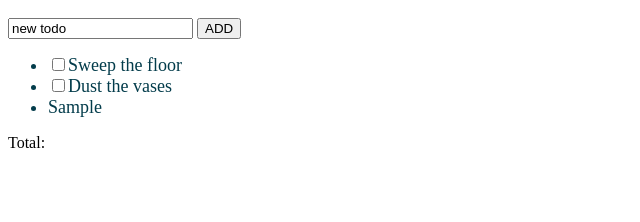
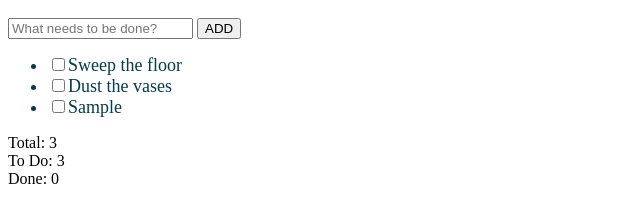
Before and after one commit to DVermeer/codaisseur, a website: page index.html in a window 1280 px wide. Both pictures are taken after typing "Sample" into the empty fields and a click on the input "ADD". Shown: the part 48-270 px from the top of the page, without its empty margins (0-640 px from the left). Drawn offline with Linux system fonts and the light colour scheme.

Commit message:
update counters

```diff
--- a/app.js
+++ b/app.js
@@ -8,10 +8,9 @@ function createTodo(title) {
   // create a checkbox
   const cb = document.createElement("input");
   cb.type = "checkbox";
+  cb.onclick = "updateCounters()";
 
   // add the "change" event listener to the checkbox
-  // and append the checkbox to the label
-  label.appendChild(cb);
 
   // create a text node with the given title
   var labelText = document.createTextNode(title);
@@ -20,7 +19,8 @@ function createTodo(title) {
 
   // create a list item
   const listItem = document.createElement("li");
-  // and append the label to list item
+  // and append the checkbox and label to list item
+  listItem.appendChild(cb);
   listItem.appendChild(labelText);
   // append the list item to the todo list
   const list = document.getElementById("todoList");
@@ -35,19 +35,25 @@ document
     var data = document.getElementById("newToDo").value;
     console.log(data);
     createTodo(data);
-    document.getElementById("newToDo").value = "new todo";
+    document.getElementById("newToDo").value = "";
+    updateCounters();
   });
 
 function updateCounters() {
   // declare a variable that contains the "Total" counter element
   var totalCount = document.querySelectorAll("li");
-  console.log("Total Amount: " + totalCount);
+  console.log("Total Amount: " + totalCount.length);
+  document.getElementById("totalCounter").innerText = totalCount.length;
   // declare a variable that contains the number of todos, by counting how many elements have a specific classname / attribute
-  var countDone = document.querySelector(".itemsDone");
+  var countDone = document.querySelectorAll(
+    'input[type="checkbox"]:checked'
+  ).length;
   console.log("Done: " + countDone);
-  var countToDo = document.querySelector(".itemsToDo");
+  var countToDo = totalCount.length - countDone;
   console.log("To Do: " + countToDo);
   // update the HTML inside the counter element with the number of todos
   document.querySelector(".totalCounter");
+  document.getElementById("todoCounter").innerText = countToDo;
+  document.getElementById("doneCounter").innerText = countDone;
 }
 updateCounters();
--- a/index.html
+++ b/index.html
@@ -18,7 +18,9 @@
 
         </div>
         <div>
-            Total: <p class="totalCounter"> </p>
+            Total: <span id="totalCounter"> </span><br>
+            To Do: <span id="todoCounter"> </span><br>
+            Done: <span id="doneCounter"> </span>
         </div>
         <script src="app.js"></script>
     </body>
```
